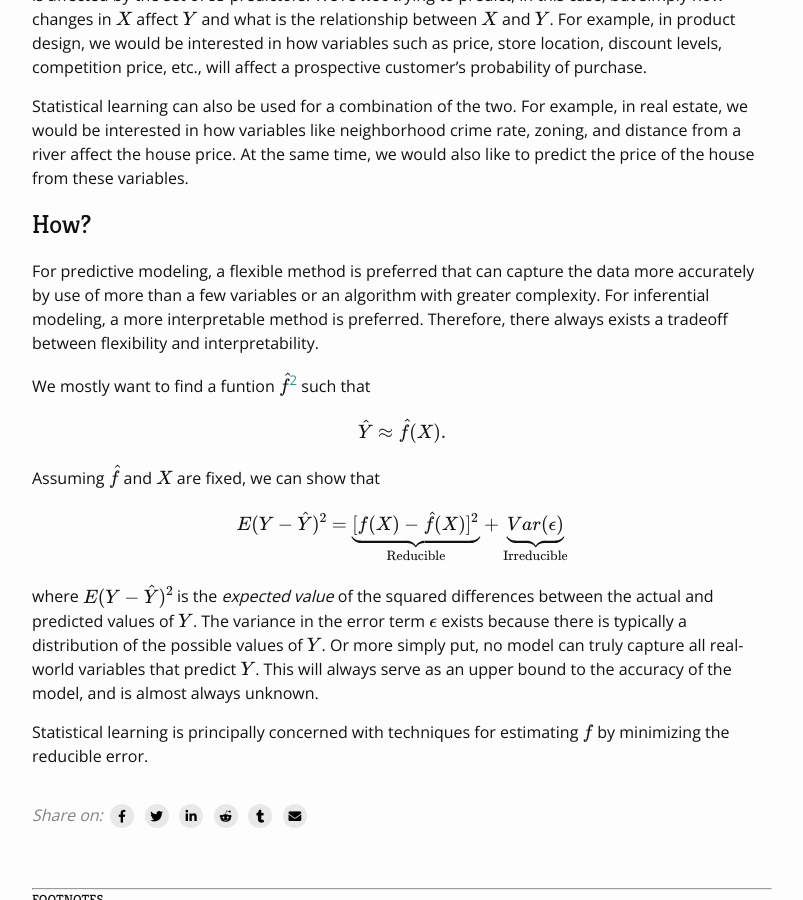
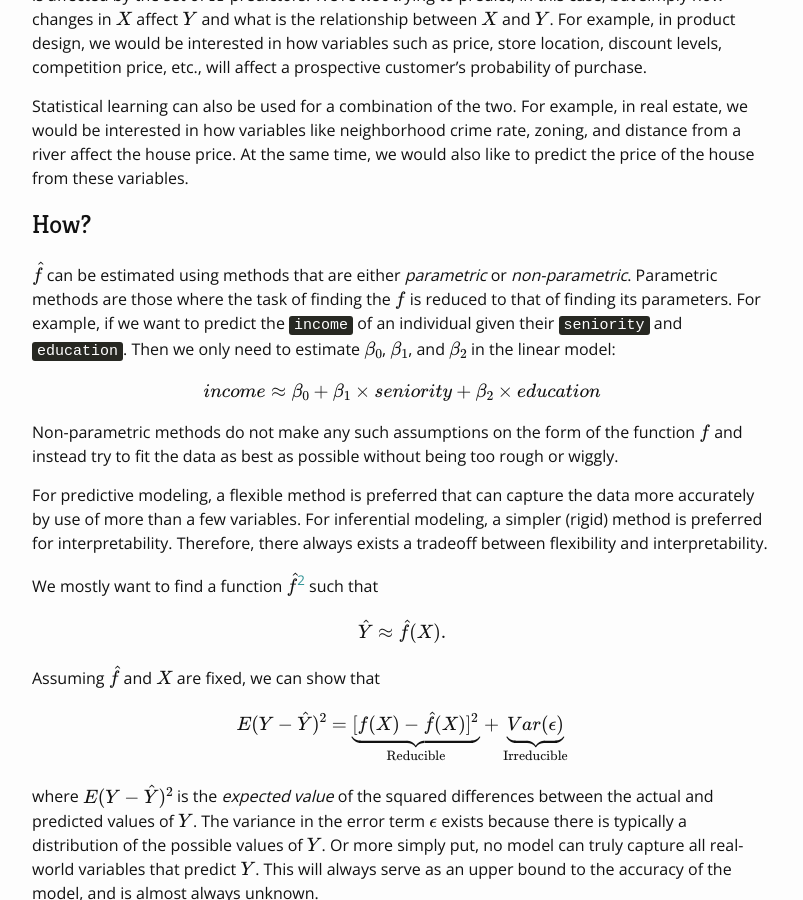
Before and after one commit to sinablk/sinablk.github.io, a Jekyll site: the page built from _posts/2019-01-29-what-is-statistical-learning.markdown, in a window 1280 px wide and 900 px high, scrolled down 1003 px. Shown: the whole window, without its empty margins (238-1041 px from the left). Built offline with Jekyll 4.4.1, drawn with Linux system fonts in a browser that asks for light colours; nearby versions of some CDN libraries; formulas are drawn with MathJax 3.

Commit message:
Edit post

```diff
--- a/_posts/2019-01-29-what-is-statistical-learning.markdown
+++ b/_posts/2019-01-29-what-is-statistical-learning.markdown
@@ -33,9 +33,15 @@ Statistical learning can also be used for a combination of the two. For example,
 
 ### How?
 
-For predictive modeling, a flexible method is preferred that can capture the data more accurately by use of more than a few variables or an algorithm with greater complexity. For inferential modeling, a more interpretable method is preferred. Therefore, there always exists a tradeoff between flexibility and interpretability.
+$\hat{f}$ can be estimated using methods that are either *parametric* or *non-parametric*. Parametric methods are those where the task of finding the $f$ is reduced to that of finding its parameters. For example, if we want to predict the `income` of an individual given their `seniority` and `education`. Then we only need to estimate $\beta_0$, $\beta_1$, and $\beta_2$ in the linear model:
 
-We mostly want to find a funtion $\hat{f}$[^2] such that
+$$income \approx \beta_0 + \beta_1 \times seniority + \beta_2 \times education$$
+
+Non-parametric methods do not make any such assumptions on the form of the function $f$ and instead try to fit the data as best as possible without being too rough or wiggly.
+
+For predictive modeling, a flexible method is preferred that can capture the data more accurately by use of more than a few variables. For inferential modeling, a simpler (rigid) method is preferred for interpretability. Therefore, there always exists a tradeoff between flexibility and interpretability.
+
+We mostly want to find a function $\hat{f}$[^2] such that
 
 $$ \hat{Y} \approx \hat{f}(X). $$
 
```
